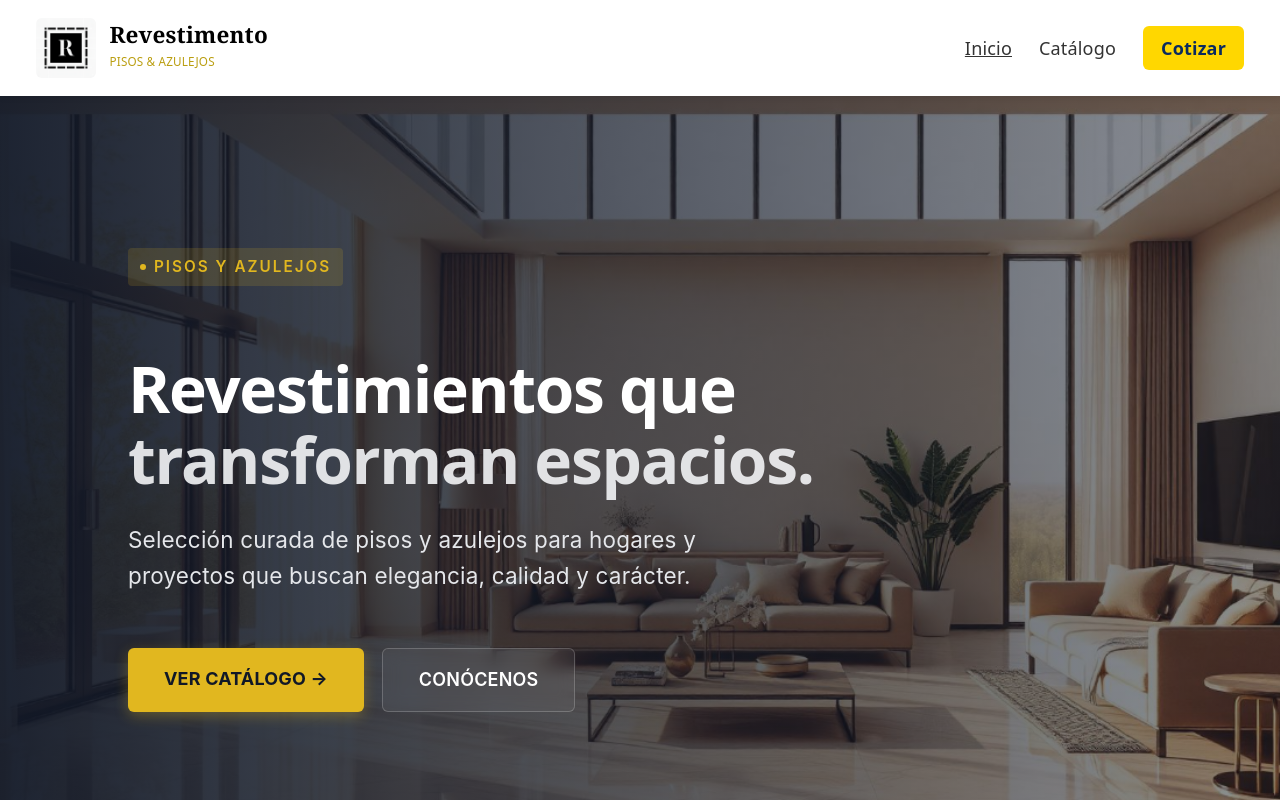
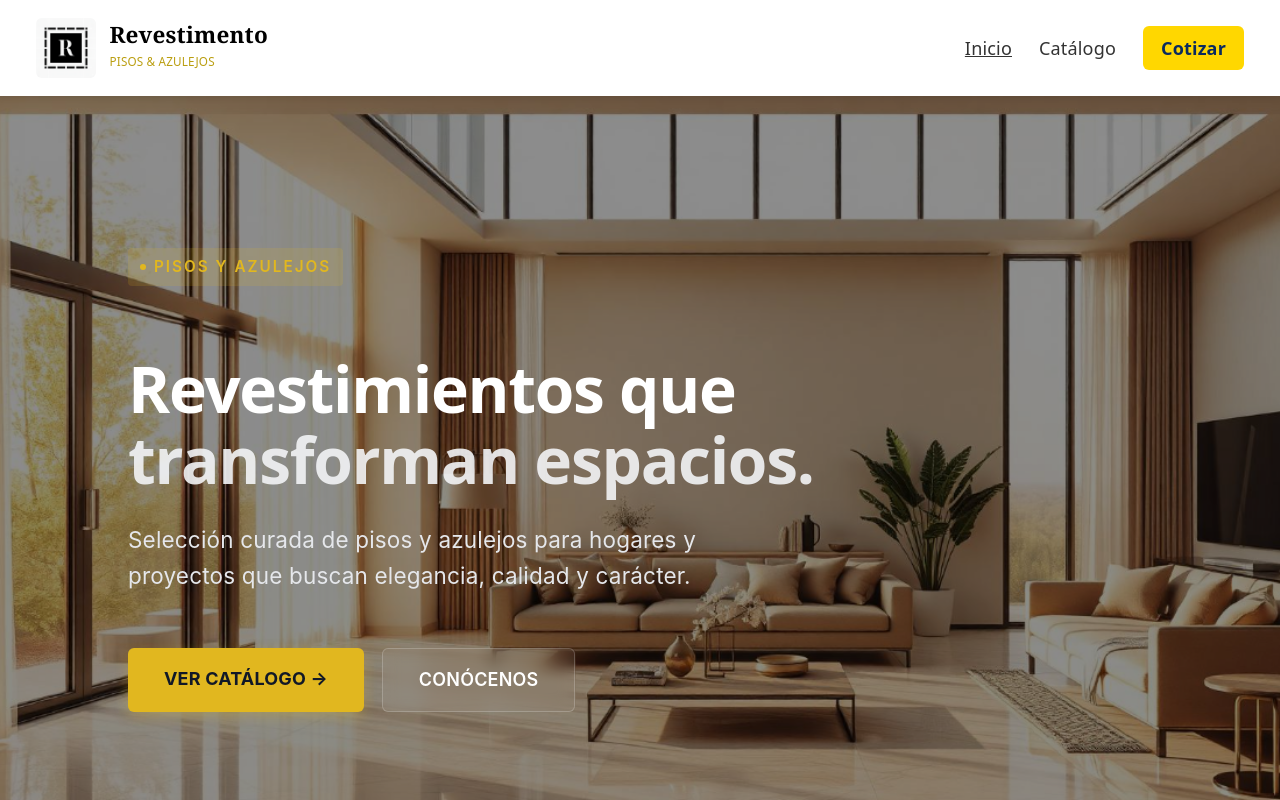
Before and after one commit to erickccastillo/revmx, a React (Vite) app in the folder frontend/: page / in a window 1280 px wide. Shown: the top 800 px of the page. Built offline with nearby package versions, Linux system fonts and the light colour scheme; no server answers.

Commit message:
Home fixed

```diff
--- a/frontend/src/pages/Home.tsx
+++ b/frontend/src/pages/Home.tsx
@@ -1,7 +1,7 @@
 import React from 'react';
 import { Link } from 'react-router-dom';
 import { useFeaturedProducts } from '../hooks/useFeaturedProducts';
-
+import homeBg from '../images/home.png';
 // IMPORTANTE: Si la imagen no carga, descomenta esta línea y usa homeBg en el backgroundImage
 // import homeBg from '../images/home.png';
 
@@ -169,14 +169,16 @@ const styles: { [key: string]: React.CSSProperties } = {
     overflow: 'hidden',
     padding: '80px 5% 40px 10%',
   },
+ // Ve hasta abajo de tu archivo y reemplaza el heroBackground por esto:
   heroBackground: {
     position: 'absolute',
-    inset: 0,
-    // CAMBIO AQUI: Degradado a base de Gris oscuro/Carbón elegante (#111827)
-    backgroundImage: 'linear-gradient(to right, rgba(17, 24, 39, 0.95) 0%, rgba(17, 24, 39, 0.4) 100%), url("/src/images/home.png")',
-    backgroundSize: 'cover',
-    backgroundPosition: 'center',
-    zIndex: -1,
+        inset: 0,
+        // 2. Inyecta la variable usando comillas invertidas y ${}
+        backgroundImage: `url(${homeBg})`,
+        backgroundSize: 'cover',
+        backgroundPosition: 'center',
+        filter: 'brightness(0.55)',
+        zIndex: -1,
   },
   heroContent: {
     maxWidth: '800px',
```
